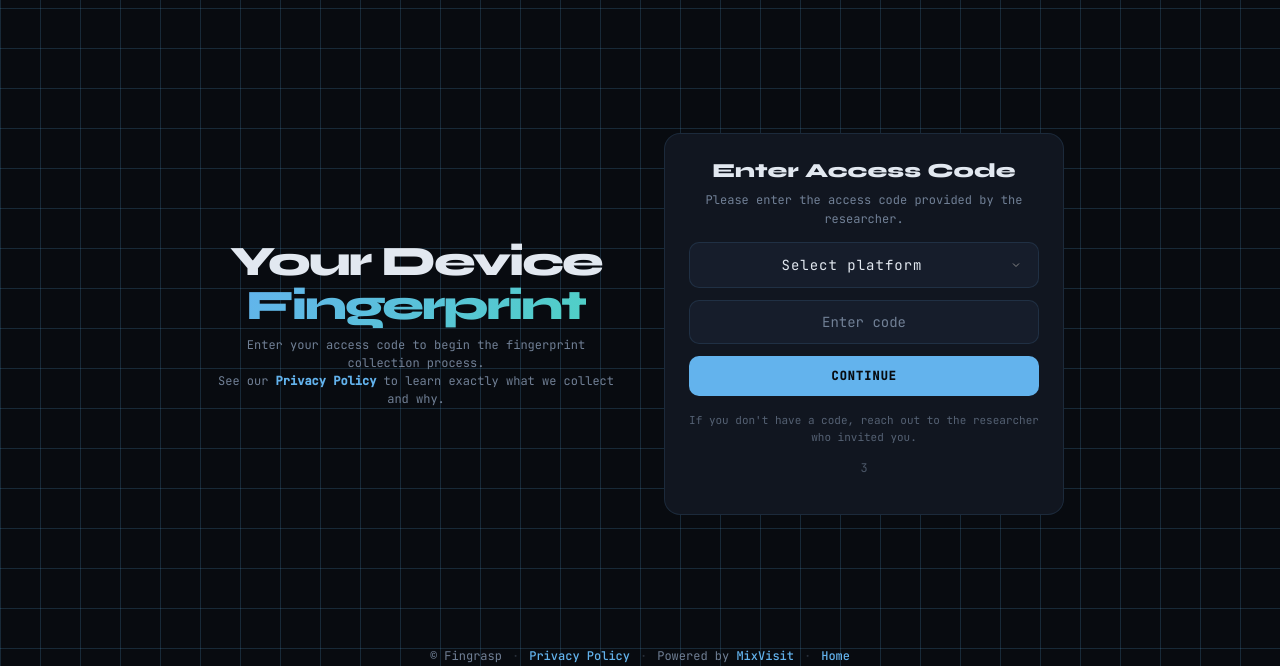
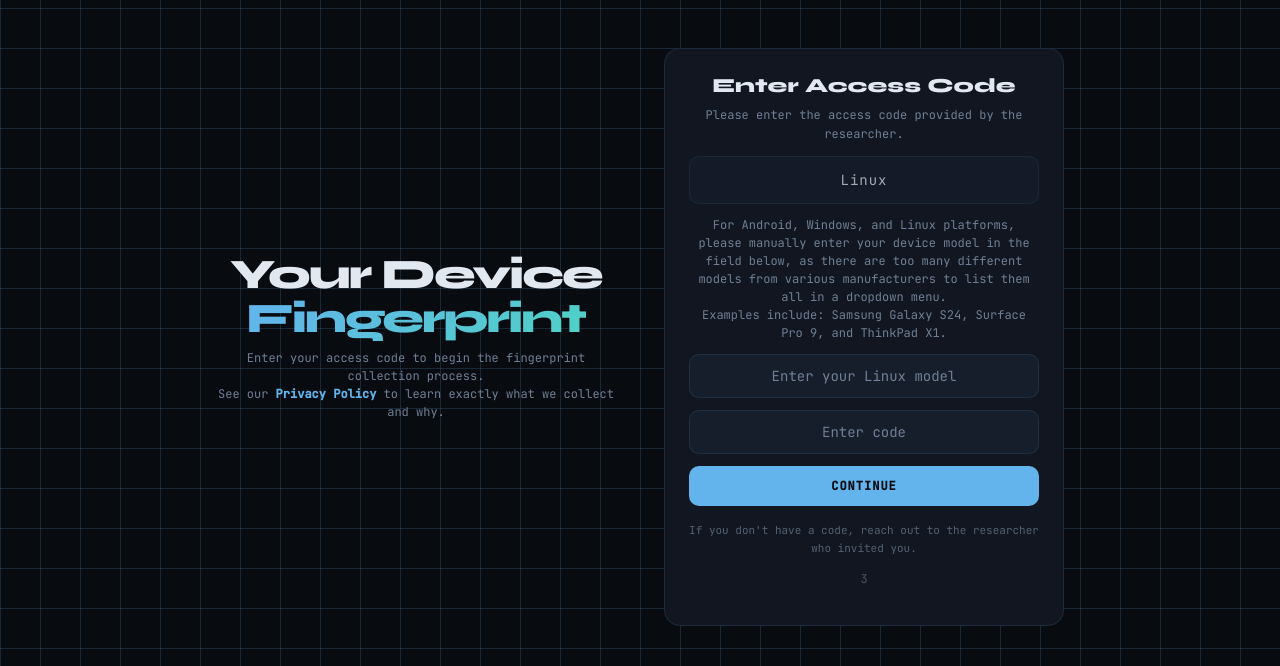
Before and after one commit to KrAsH-CoD3/Fingrasp, a Python web app: template templates/index.html in a window 1280 px wide. Shown: the part 72-738 px from the top of the page. Run offline with Jinja, Linux system fonts and the light colour scheme; the template is opened without the code that fills it, so the values that code supplies are empty.

Commit message:
feat(ui): add automatic platform detection and lock dropdown

```diff
--- a/static/css/style.css
+++ b/static/css/style.css
@@ -1159,6 +1159,14 @@ margin-bottom: 16px;
   padding-right: 40px;
 }
 
+.code-entry-card select.locked {
+  opacity: 0.7;
+  cursor: default;
+  pointer-events: none;
+  background-image: none;
+  padding-right: 16px;
+}
+
 .code-entry-card select:focus {
   outline: none;
   border-color: var(--accent);
--- a/static/js/home.js
+++ b/static/js/home.js
@@ -31,9 +31,96 @@ function formatKey(key) {
     .replace(/^./, s => s.toUpperCase());
 }
 
-function isMobileDevice() {
-  const userAgent = navigator.userAgent || navigator.vendor || window.opera;
-  return /android|webos|iphone|ipad|ipod|blackberry|iemobile|opera mini/i.test(userAgent.toLowerCase());
+/**
+ * Detect the user's platform using a priority-based signal hierarchy:
+ * 1. navigator.userAgentData.getHighEntropyValues() — most reliable (async, Chromium-only)
+ * 2. navigator.userAgentData.platform — modern sync fallback
+ * 3. navigator.platform + maxTouchPoints — legacy fallback for Safari/Firefox
+ *
+ * For iOS, uses screen dimensions to distinguish iPhone from iPad.
+ * Returns: 'iphone' | 'ipad' | 'mac' | 'android' | 'windows' | 'linux' | null
+ */
+async function detectPlatform() {
+  // ── Priority 1: High Entropy Values (Chromium browsers) ──
+  if (navigator.userAgentData && typeof navigator.userAgentData.getHighEntropyValues === 'function') {
+    try {
+      const hints = await navigator.userAgentData.getHighEntropyValues(['platform', 'model', 'mobile']);
+      const platform = (hints.platform || '').toLowerCase();
+      const model = (hints.model || '').toLowerCase();
+      const isMobile = hints.mobile === true;
+
+      if (platform === 'android') return 'android';
+      if (platform === 'windows') return 'windows';
+      if (platform === 'linux') return 'linux';
+      if (platform === 'ios') {
+        if (model.startsWith('ipad')) return 'ipad';
+        if (model.startsWith('iphone')) return 'iphone';
+        // Fallback: use screen size to differentiate
+        return _iosScreenHeuristic();
+      }
+      if (platform === 'macos' || platform === 'mac os x') {
+        // Could be a real Mac or an iPad reporting as Mac (iPadOS 13+)
+        if (navigator.maxTouchPoints > 0) return 'ipad';
+        return 'mac';
+      }
+    } catch (e) {
+      console.warn('High entropy values failed:', e);
+    }
+  }
+
+  // ── Priority 2: navigator.userAgentData.platform (sync, Chromium) ──
+  if (navigator.userAgentData && navigator.userAgentData.platform) {
+    const platform = navigator.userAgentData.platform.toLowerCase();
+    if (platform === 'android') return 'android';
+    if (platform === 'windows') return 'windows';
+    if (platform === 'linux') return 'linux';
+    if (platform === 'ios') return _iosScreenHeuristic();
+    if (platform === 'macos') {
+      if (navigator.maxTouchPoints > 0) return 'ipad';
+      return 'mac';
+    }
+  }
+
+  // ── Priority 3: navigator.platform + maxTouchPoints (Safari, Firefox) ──
+  const navPlatform = (navigator.platform || '').toLowerCase();
+  const touchPoints = navigator.maxTouchPoints || 0;
+
+  if (navPlatform === 'iphone') return 'iphone';
+  if (navPlatform === 'ipad') return 'ipad';
+  if (navPlatform === 'macintel' || navPlatform === 'macarm') {
+    // iPadOS 13+ reports "MacIntel" but has touch
+    if (touchPoints > 0) return 'ipad';
+    return 'mac';
+  }
+  if (navPlatform.startsWith('win')) return 'windows';
+  if (navPlatform === 'linux' || navPlatform === 'x11') {
+    // Could be Android or desktop Linux
+    if (touchPoints > 0 && /android/i.test(navigator.userAgent)) return 'android';
+    return 'linux';
+  }
+
+  // ── Priority 4: User-Agent string (last resort) ──
+  const ua = (navigator.userAgent || '').toLowerCase();
+  if (ua.includes('android')) return 'android';
+  if (ua.includes('iphone')) return 'iphone';
+  if (ua.includes('ipad')) return 'ipad';
+  if (ua.includes('macintosh')) {
+    if (touchPoints > 0) return 'ipad';
+    return 'mac';
+  }
+  if (ua.includes('windows')) return 'windows';
+  if (ua.includes('linux')) return 'linux';
+
+  return null;
+}
+
+/**
+ * Distinguish iPhone from iPad using screen dimensions.
+ * iPads have a minimum dimension > 700px (logical pixels).
+ */
+function _iosScreenHeuristic() {
+  const minDim = Math.min(screen.width, screen.height);
+  return minDim > 700 ? 'ipad' : 'iphone';
 }
 
 function getDeviceList(platform) {
@@ -465,7 +552,7 @@ function showCodeEntryUI(urlCode = null) {
   }
 }
 
-function initFormLogic() {
+async function initFormLogic() {
   const form = document.getElementById('codeForm');
   const platformSelect = document.getElementById('platformSelect');
   const modelFieldContainer = document.getElementById('modelFieldContainer');
@@ -477,66 +564,43 @@ function initFormLogic() {
 
   if (!form) return;
 
-  // Filter platforms based on device type
-  const isMobile = isMobileDevice();
-  if (platformSelect) {
-    const mobilePlatforms = ['iphone', 'ipad', 'android'];
-    Array.from(platformSelect.options).forEach(opt => {
-      if (!opt.value) return;
-      const isMobileOpt = mobilePlatforms.includes(opt.value);
-      if (isMobile) {
-        if (!isMobileOpt) opt.classList.add('hidden');
-      } else {
-        if (isMobileOpt) opt.classList.add('hidden');
-      }
+  // ── Auto-detect platform and lock the select ──
+  const detectedPlatform = await detectPlatform();
+
+  const platformNames = {
+    'iphone': 'iPhone',
+    'ipad': 'iPad',
+    'mac': 'Mac',
+    'android': 'Android',
+    'windows': 'Windows',
+    'linux': 'Linux'
+  };
+
+  if (detectedPlatform && platformSelect) {
+    // Set the detected value and lock the dropdown
+    platformSelect.value = detectedPlatform;
+    platformSelect.disabled = true;
+    platformSelect.classList.add('locked');
+
+    // Configure the model field for the detected platform
+    _configureModelField(detectedPlatform, {
+      modelFieldContainer, deviceModelSelect, deviceModelInput, modelNote, platformNames
     });
-
+  } else if (platformSelect) {
+    // Detection failed: let user choose manually, but still wire up the change event
     platformSelect.addEventListener('change', () => {
       const platform = platformSelect.value;
       if (!platform) {
         if (modelFieldContainer) modelFieldContainer.classList.add('hidden');
         return;
       }
-
-      if (modelFieldContainer) modelFieldContainer.classList.remove('hidden');
-
-      const platformNames = {
-        'iphone': 'iPhone',
-        'ipad': 'iPad',
-        'mac': 'Mac',
-        'android': 'Android',
-        'windows': 'Windows',
-        'linux': 'Linux'
-      };
-      const displayName = platformNames[platform] || 'device';
-
-      const iosPlatforms = ['iphone', 'ipad', 'mac'];
-      if (iosPlatforms.includes(platform)) {
-        if (deviceModelSelect) deviceModelSelect.classList.remove('hidden');
-        if (deviceModelInput) {
-          const wrapper = deviceModelInput.closest('.input-wrapper');
-          if (wrapper) wrapper.classList.add('hidden');
-          deviceModelInput.value = '';
-        }
-        if (modelNote) modelNote.classList.add('hidden');
-        const devices = getDeviceList(platform);
-        if (deviceModelSelect) populateModelDropdown(devices, deviceModelSelect, displayName);
-      } else {
-        if (deviceModelSelect) {
-          deviceModelSelect.classList.add('hidden');
-          deviceModelSelect.value = '';
-        }
-        if (deviceModelInput) {
-          const wrapper = deviceModelInput.closest('.input-wrapper');
-          if (wrapper) wrapper.classList.remove('hidden');
-          deviceModelInput.classList.remove('hidden');
-          deviceModelInput.placeholder = `Enter your ${displayName} model`;
-        }
-        if (modelNote) modelNote.classList.remove('hidden');
-      }
+      _configureModelField(platform, {
+        modelFieldContainer, deviceModelSelect, deviceModelInput, modelNote, platformNames
+      });
     });
   }
 
+  // ── Form submission ──
   form.addEventListener('submit', async (e) => {
     e.preventDefault();
 
@@ -547,15 +611,15 @@ function initFormLogic() {
     }
 
     let deviceModel = '';
-    const iosPlatforms = ['iphone', 'ipad', 'mac'];
-    if (iosPlatforms.includes(platform)) {
+    const dropdownPlatforms = ['iphone', 'ipad', 'mac'];
+    if (dropdownPlatforms.includes(platform)) {
       deviceModel = deviceModelSelect ? deviceModelSelect.value : '';
     } else {
       deviceModel = deviceModelInput ? deviceModelInput.value.trim() : '';
     }
 
     if (!deviceModel) {
-      showToast(iosPlatforms.includes(platform) ? 'Please select model.' : 'Please enter model.', 'error');
+      showToast(dropdownPlatforms.includes(platform) ? 'Please select model.' : 'Please enter model.', 'error');
       return;
     }
 
@@ -583,6 +647,43 @@ function initFormLogic() {
   });
 }
 
+/**
+ * Configure the model field (dropdown vs text input) based on the selected platform.
+ */
+function _configureModelField(platform, els) {
+  const { modelFieldContainer, deviceModelSelect, deviceModelInput, modelNote, platformNames } = els;
+  const displayName = platformNames[platform] || 'device';
+
+  if (modelFieldContainer) modelFieldContainer.classList.remove('hidden');
+
+  const dropdownPlatforms = ['iphone', 'ipad', 'mac'];
+  if (dropdownPlatforms.includes(platform)) {
+    // Show model dropdown (Apple devices have a known, finite set of models)
+    if (deviceModelSelect) deviceModelSelect.classList.remove('hidden');
+    if (deviceModelInput) {
+      const wrapper = deviceModelInput.closest('.input-wrapper');
+      if (wrapper) wrapper.classList.add('hidden');
+      deviceModelInput.value = '';
+    }
+    if (modelNote) modelNote.classList.add('hidden');
+    const devices = getDeviceList(platform);
+    if (deviceModelSelect) populateModelDropdown(devices, deviceModelSelect, displayName);
+  } else {
+    // Show text input (Android, Windows, Linux have too many models to list)
+    if (deviceModelSelect) {
+      deviceModelSelect.classList.add('hidden');
+      deviceModelSelect.value = '';
+    }
+    if (deviceModelInput) {
+      const wrapper = deviceModelInput.closest('.input-wrapper');
+      if (wrapper) wrapper.classList.remove('hidden');
+      deviceModelInput.classList.remove('hidden');
+      deviceModelInput.placeholder = `Enter your ${displayName} model`;
+    }
+    if (modelNote) modelNote.classList.remove('hidden');
+  }
+}
+
 async function run() {
   const params = new URLSearchParams(window.location.search);
   let urlCode = params.get('code');
@@ -593,7 +694,7 @@ async function run() {
   showCodeEntryUI(urlCode);
 }
 
-window.addEventListener('DOMContentLoaded', () => {
+window.addEventListener('DOMContentLoaded', async () => {
   setupNestedToggles();
 
   // Add clear button functionality
@@ -617,6 +718,6 @@ window.addEventListener('DOMContentLoaded', () => {
     });
   });
 
-  initFormLogic();
+  await initFormLogic();
   run();
 });
```
